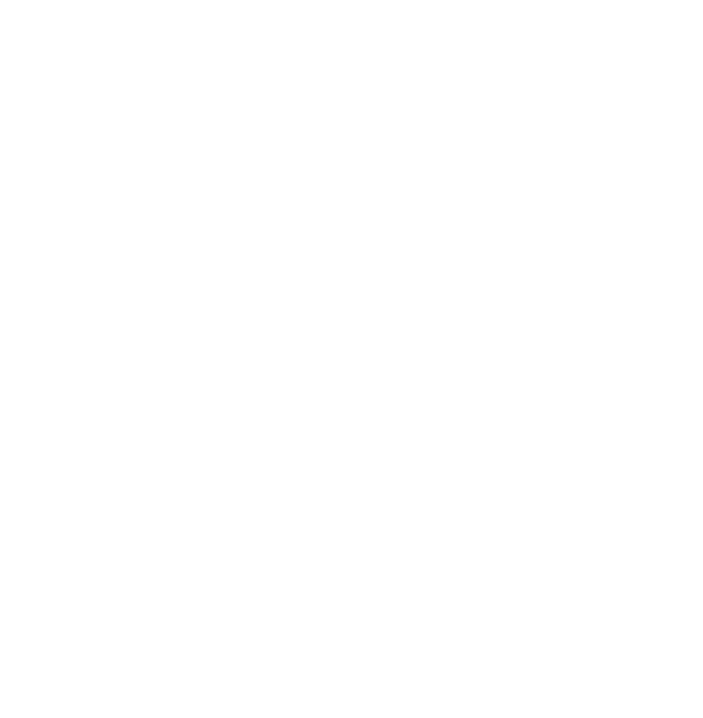
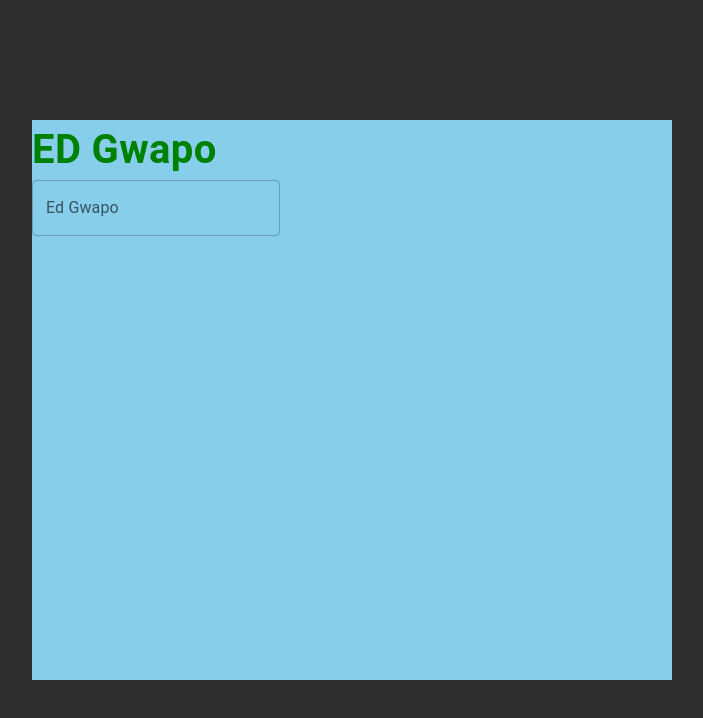
Before and after one commit to diamantechristina/BorrowHon, a React (Vite) app in the folder frontend/: page /account-settings in a window 1280 px wide. Before the commit this address had no page. Shown: the top 718 px of the page, without its empty margins (288-991 px from the left). Built offline with nearby package versions, Linux system fonts and the light colour scheme; a web font is replaced by a local one.

Commit message:
kissia commit

```diff
--- a/frontend/src/App.jsx
+++ b/frontend/src/App.jsx
@@ -9,6 +9,7 @@
 import LibrarianListOfBooks from "./pages/Librarian/ListOfBooks.jsx";
 import SnackBar from "./components/SnackBar.jsx";
 import { set } from "mongoose";
+import AccountSettings from "./pages/AccountSettings.jsx";
 
 function App() {
   const [open, setOpen] = useState(false);
@@ -21,6 +22,7 @@
   }
   return (
     <Routes>
+      <Route path="/account-settings" element = {<AccountSettings/>}/>
       <Route path="/reader-dashboard" element={<Reader_Dashboard open = {open} updateOpen = {updateOpen} successfulLogin = {successfulLogin}/>} />
       <Route path="/forgot-password" element={<ForgotPassword />} />
       <Route
--- /dev/null
+++ b/frontend/src/pages/AccountSettings.jsx
@@ -0,0 +1,38 @@
+import React from "react";
+import { Box, Typography, TextField} from "@mui/material";
+
+const AccountSettings = () => {
+  return (
+    <Box
+      sx={{
+        backgroundColor: "#2e2e2e",
+        width: "100vw",
+        height: "100vh",
+        display: "flex",
+        justifyContent: "center",
+        alignItems: "center",
+      }}
+    >
+      <Box
+        sx={{
+          backgroundColor: "skyblue",
+          width: "50vw",
+          height: "70vh",
+        }}
+      >
+        <Typography
+          sx={{
+            color: "green",
+            fontWeight: "bold",
+            fontSize: "40px",
+          }}
+        >
+          ED Gwapo
+        </Typography>
+        <TextField label="Ed Gwapo" variant="outlined"/>
+      </Box>
+    </Box>
+  );
+};
+
+export default AccountSettings;
```
